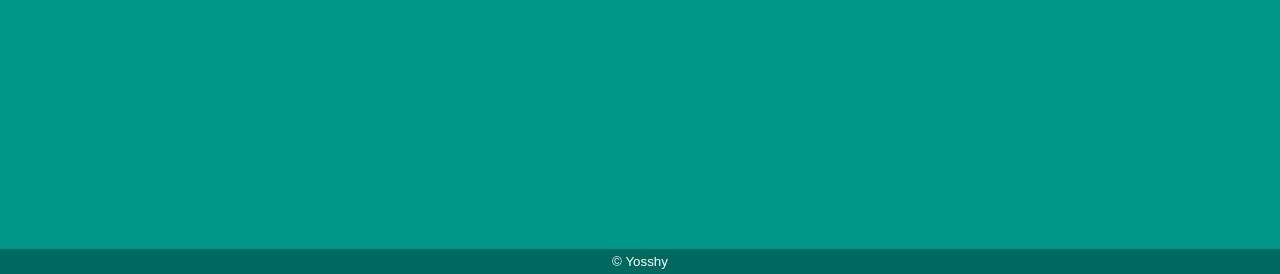
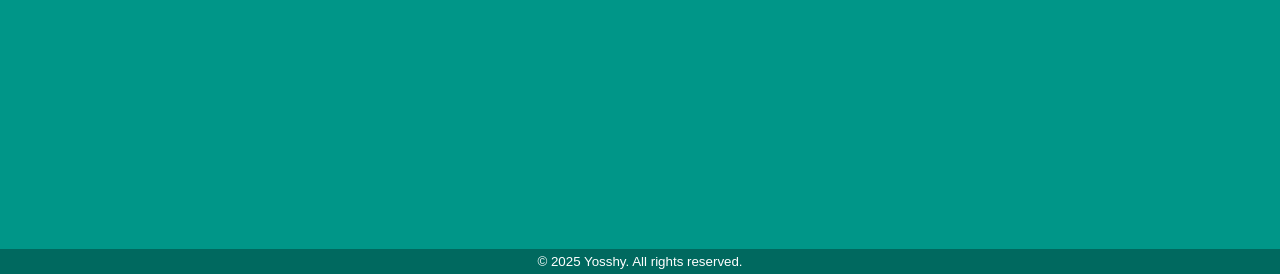
Before and after one commit to Yosshy-123/yosshy-123.github.io, a plain HTML site: page contact.html in a window 1280 px wide. Shown: the part 526-800 px from the top of the page. Drawn offline with Linux system fonts and the light colour scheme.

Commit message:
Update copyright year in contact.html

```diff
--- a/contact.html
+++ b/contact.html
@@ -23,6 +23,6 @@
       <a href="https://github.com/Yosshy-123/" target="_blank" class="github"><img src="./images/github-mark.png" alt="GitHub" class="github"></a>
     </section>
   </main>
-  <small>© Yosshy</small>
+  <small>© 2025 Yosshy. All rights reserved.</small>
 </body>
 </html>
```
